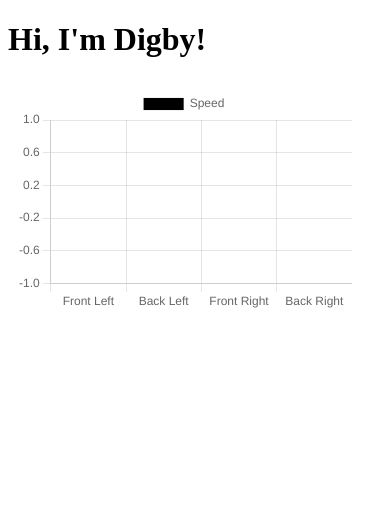
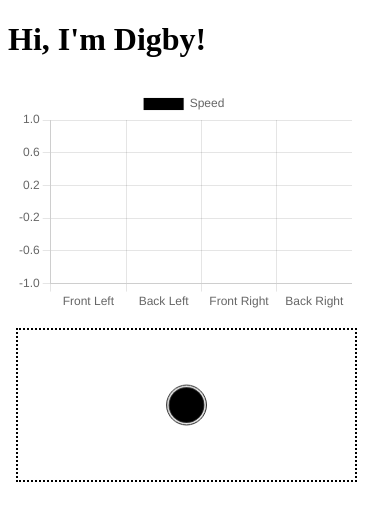
Before and after one commit to gilbertmike/digby, a Flask app: page / in a window 390 px wide. Shown: the top 521 px of the page. Run offline with Flask 2, Linux system fonts and the light colour scheme; some libraries are stand-ins or nearby versions.

Commit message:
Add joystick control

```diff
--- a/app.py
+++ b/app.py
@@ -43,6 +43,14 @@ def socket_keypress(json):
     motor_tel = motors.get_telemetry()
     emit('telemetry', motor_tel)
 
+@socketio.on('joystick_update')
+def socket_joystick(json):
+    v = float(json['vel'])
+    angle = float(json['angle'])
+    motors.steer(angle, v)
+
+    motor_tel = motors.get_telemetry()
+    emit('telemetry', motor_tel)
 
 if __name__ == '__main__':
     socketio.run(app)
--- a/static/main.css
+++ b/static/main.css
@@ -1,20 +1,26 @@
-#telemetry {
+#panel {
     display: flex;
 }
 
-.tel-item {
+.panel-item {
     width: 25%;
     padding: 0.5em;
+}
+
+#joystick {
+    border-style: dotted;
+    border-width: 2px;
+    border-color: black;
 }
 
 
 /* Small devices (portrait tablets and large phones, 600px and up) */
 @media only screen and (max-width: 600px) {
-    #telemetry {
+    #panel {
         flex-direction: column;
     }
 
-    .tel-item {
+    .panel-item {
         width: 90%;
         padding: 0.5em;
     }
--- a/templates/main.html
+++ b/templates/main.html
@@ -11,8 +11,9 @@
 
 <body>
     <h1>Hi, I'm Digby!</h1>
-    <div id="telemetry">
-        <div class="tel-item"><canvas id="wheel-chart"></canvas></div>
+    <div id="panel">
+        <div class="panel-item"><canvas id="wheel-chart"></canvas></div>
+        <div class="panel-item"><canvas id="joystick"></canvas></div>
     </div>
 </body>
 
@@ -67,6 +68,7 @@
 
     var log = document.getElementById('log');
 
+    // Keyboard control
     var map = { 'KeyW': false, 'KeyA': false, 'KeyS': false, 'KeyD': false };
     document.addEventListener('keydown', function (e) {
         if (e.code == 'KeyW' || e.code == 'KeyA' || e.code == 'KeyS' || e.code == 'KeyD') {
@@ -80,6 +82,53 @@
         }
         socket.emit('keyboard_update', map);
     })
+
+    // Touch control
+    var joystickCanvas = document.getElementById("joystick");
+    // Make canvas as large as parent
+    joystickCanvas.style.width = '100%';
+    joystickCanvas.style.height = '100%';
+    joystickCanvas.width = joystickCanvas.offsetWidth;
+    joystickCanvas.height = joystickCanvas.offsetHeight;
+    var joystickCtx = joystickCanvas.getContext("2d");
+    // Draw joystick
+    function drawJoystick(x, y) {
+        joystickCtx.clearRect(0, 0, joystickCanvas.width, joystickCanvas.height);
+        joystickCtx.beginPath();
+        joystickCtx.arc(x, y, 20, 0, 2 * Math.PI);
+        joystickCtx.stroke();
+        joystickCtx.beginPath();
+        joystickCtx.arc(x, y, 18, 0, 2 * Math.PI);
+        joystickCtx.fill();
+        joystickCtx.closePath();
+    }
+    drawJoystick(joystickCanvas.width / 2, joystickCanvas.height / 2);
+    // Capture input
+    function touchHandler(e) {
+        if (e.touches) {
+            x = e.touches[0].pageX - joystickCanvas.offsetLeft;
+            y = e.touches[0].pageY - joystickCanvas.offsetTop;
+            e.preventDefault();
+            drawJoystick(x, y);
+            var max = Math.min(joystickCanvas.width, joystickCanvas.height) / 2;
+            var centered_x = x - joystickCanvas.width / 2;
+            var centered_y = y - joystickCanvas.height / 2;
+            var angle = 0;
+            if (centered_x != 0) {
+                angle = Math.atan2(-centered_x, Math.abs(centered_y)) / Math.PI * 2;
+            }
+            var vel = Math.sqrt(centered_x * centered_x + centered_y * centered_y) / max;
+            vel = -Math.min(vel, 1) * Math.sign(centered_y);
+            socket.emit('joystick_update', { 'vel': vel, 'angle': angle });
+        }
+    }
+    joystickCanvas.addEventListener('touchstart', touchHandler);
+    joystickCanvas.addEventListener('touchmove', touchHandler);
+    joystickCanvas.addEventListener('touchend', (e) => {
+        drawJoystick(joystickCanvas.width / 2, joystickCanvas.height / 2);
+        socket.emit('joystick_update', { 'vel': 0, 'angle': 0 });
+    })
+
 </script>
 
 </html>
```
